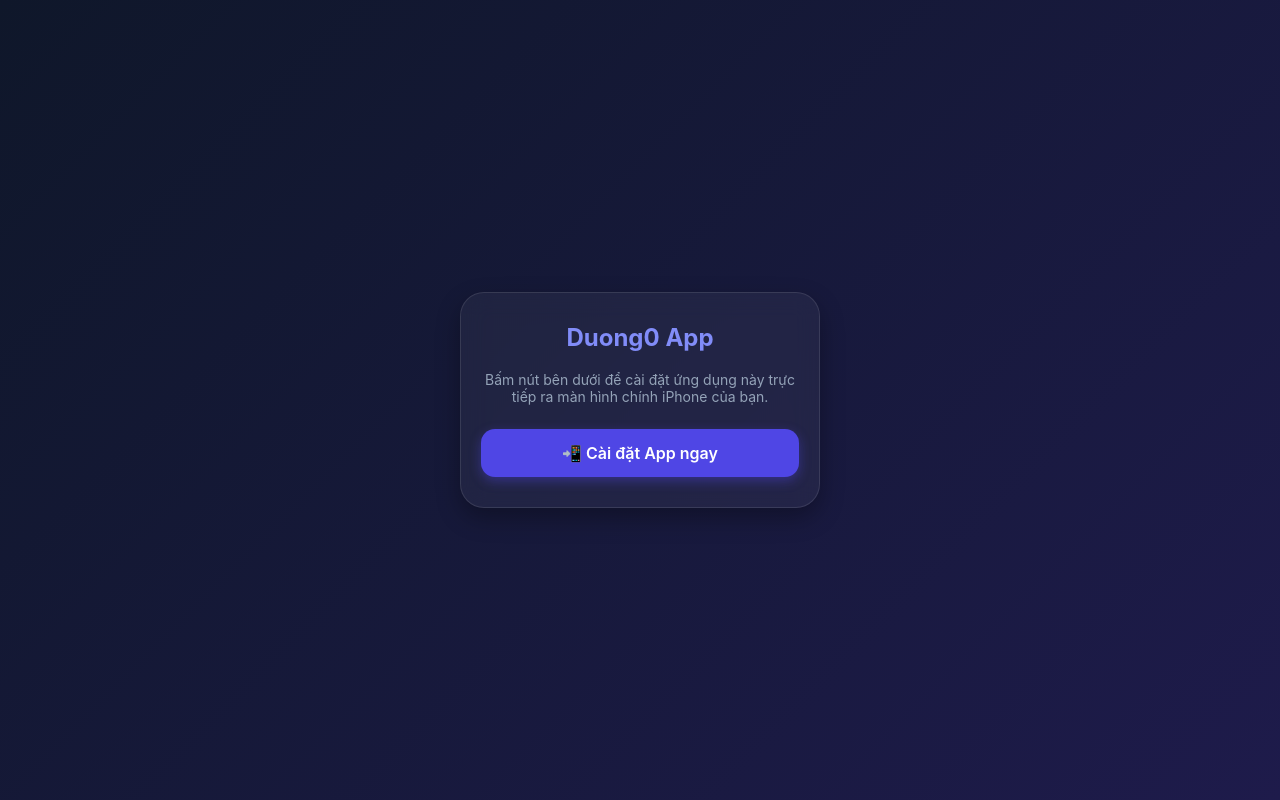
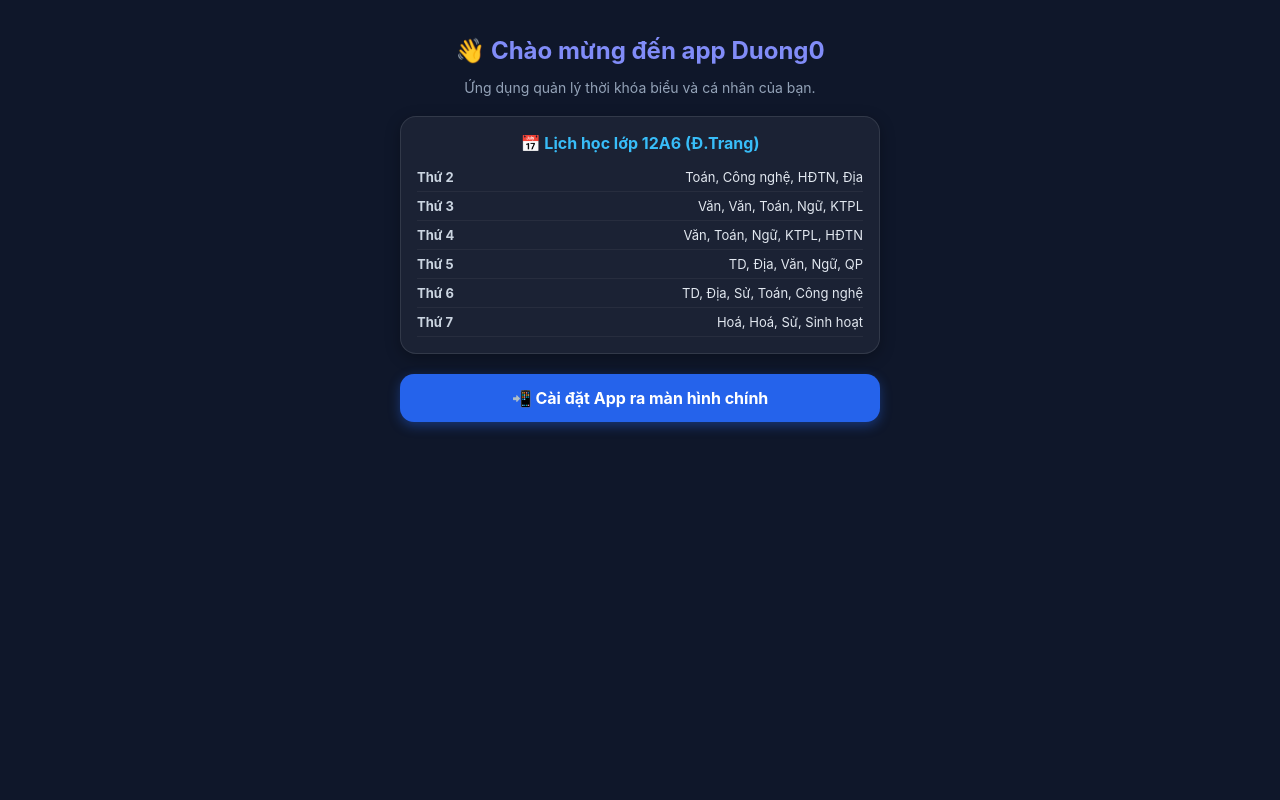
Before and after one commit to hoguong45-sketch/duong0, a plain HTML site: page index.html in a window 1280 px wide. Drawn offline with Linux system fonts and the light colour scheme.

Commit message:
Update index.html

```diff
--- a/index.html
+++ b/index.html
@@ -6,63 +6,81 @@
     <meta name="apple-mobile-web-app-capable" content="yes">
     <meta name="apple-mobile-web-app-status-bar-style" content="black-translucent">
     <meta name="apple-mobile-web-app-title" content="Duong0">
-    <title>Duong0 App</title>
+    <title>Duong0 - Chào mừng</title>
     <style>
         * { box-sizing: border-box; -webkit-tap-highlight-color: transparent; }
         body {
             margin: 0;
-            padding: env(safe-area-inset-top) 20px env(safe-area-inset-bottom) 20px;
-            background: linear-gradient(135deg, #0f172a 0%, #1e1b4b 100%);
+            padding: 20px;
+            background: #0f172a;
             color: white;
             font-family: -apple-system, BlinkMacSystemFont, sans-serif;
             display: flex;
             flex-direction: column;
             align-items: center;
-            justify-content: center;
             min-height: 100vh;
+        }
+        .container {
+            width: 100%;
+            max-width: 480px;
             text-align: center;
         }
-        .card {
+        h1 { color: #818cf8; font-size: 24px; margin-bottom: 8px; }
+        p { color: #94a3b8; font-size: 14px; margin-bottom: 20px; }
+
+        /* Bảng thời khóa biểu phong cách hiện đại */
+        .schedule-card {
             background: rgba(255, 255, 255, 0.05);
-            backdrop-filter: blur(12px);
-            -webkit-backdrop-filter: blur(12px);
             border: 1px solid rgba(255, 255, 255, 0.1);
-            padding: 30px 20px;
-            border-radius: 24px;
-            width: 100%;
-            max-width: 360px;
-            box-shadow: 0 10px 25px rgba(0,0,0,0.3);
+            border-radius: 16px;
+            padding: 16px;
+            margin-bottom: 20px;
+            text-align: left;
+            box-shadow: 0 4px 15px rgba(0,0,0,0.3);
         }
-        h2 { margin-top: 0; color: #818cf8; }
-        p { color: #94a3b8; font-size: 14px; margin-bottom: 24px; }
+        .schedule-card h3 { margin: 0 0 10px 0; color: #38bdf8; font-size: 16px; text-align: center; }
+        .row { display: flex; justify-content: space-between; padding: 6px 0; border-bottom: 1px solid rgba(255,255,255,0.05); font-size: 13px; }
+        .row span:first-child { font-weight: bold; color: #cbd5e1; width: 60px; }
+        .row span:last-child { color: #e2e8f0; text-align: right; }
+
         .btn-install {
             display: block;
-            background: #4f46e5;
+            background: #2563eb;
             color: white;
             text-decoration: none;
-            padding: 14px 20px;
+            padding: 14px;
             border-radius: 14px;
             font-size: 16px;
-            font-weight: 600;
-            box-shadow: 0 4px 12px rgba(79, 70, 229, 0.4);
-            transition: opacity 0.2s;
+            font-weight: bold;
+            box-shadow: 0 4px 12px rgba(37, 99, 235, 0.4);
+            margin-bottom: 30px;
         }
         .btn-install:active { opacity: 0.8; }
     </style>
 </head>
 <body>
-    <div class="card">
-        <h2>Duong0 App</h2>
-        <p>Bấm nút bên dưới để cài đặt ứng dụng này trực tiếp ra màn hình chính iPhone của bạn.</p>
+    <div class="container">
+        <h1>👋 Chào mừng đến app Duong0</h1>
+        <p>Ứng dụng quản lý thời khóa biểu và cá nhân của bạn.</p>
 
-        <!-- Nút tải file cấu hình tự động -->
+        <!-- Khung hiển thị thông tin thời khóa biểu từ ảnh -->
+        <div class="schedule-card">
+            <h3>📅 Lịch học lớp 12A6 (Đ.Trang)</h3>
+            <div class="row"><span>Thứ 2</span><span>Toán, Công nghệ, HĐTN, Địa</span></div>
+            <div class="row"><span>Thứ 3</span><span>Văn, Văn, Toán, Ngữ, KTPL</span></div>
+            <div class="row"><span>Thứ 4</span><span>Văn, Toán, Ngữ, KTPL, HĐTN</span></div>
+            <div class="row"><span>Thứ 5</span><span>TD, Địa, Văn, Ngữ, QP</span></div>
+            <div class="row"><span>Thứ 6</span><span>TD, Địa, Sử, Toán, Công nghệ</span></div>
+            <div class="row"><span>Thứ 7</span><span>Hoá, Hoá, Sử, Sinh hoạt</span></div>
+        </div>
+
+        <!-- Nút tải cấu hình cài đặt app ra màn hình chính -->
         <a id="downloadProfileBtn" href="#" class="btn-install">
-            📲 Cài đặt App ngay
+            📲 Cài đặt App ra màn hình chính
         </a>
     </div>
 
     <script>
-        // Nội dung cấu hình profile iOS chuẩn
         const mobileConfigXML = `<?xml version="1.0" encoding="UTF-8"?>
 <!DOCTYPE plist PUBLIC "-//Apple//DTD PLIST 1.0//EN" "http://www.apple.com/DTDs/PropertyList-1.0.dtd">
 <plist version="1.0">
@@ -107,7 +125,6 @@
 </dict>
 </plist>`;
 
-        // Tự động đóng gói thành file cấu hình chuẩn khi trang web load xong
         const blob = new Blob([mobileConfigXML], { type: 'application/x-apple-aspen-config' });
         const btn = document.getElementById('downloadProfileBtn');
         btn.href = URL.createObjectURL(blob);
```
